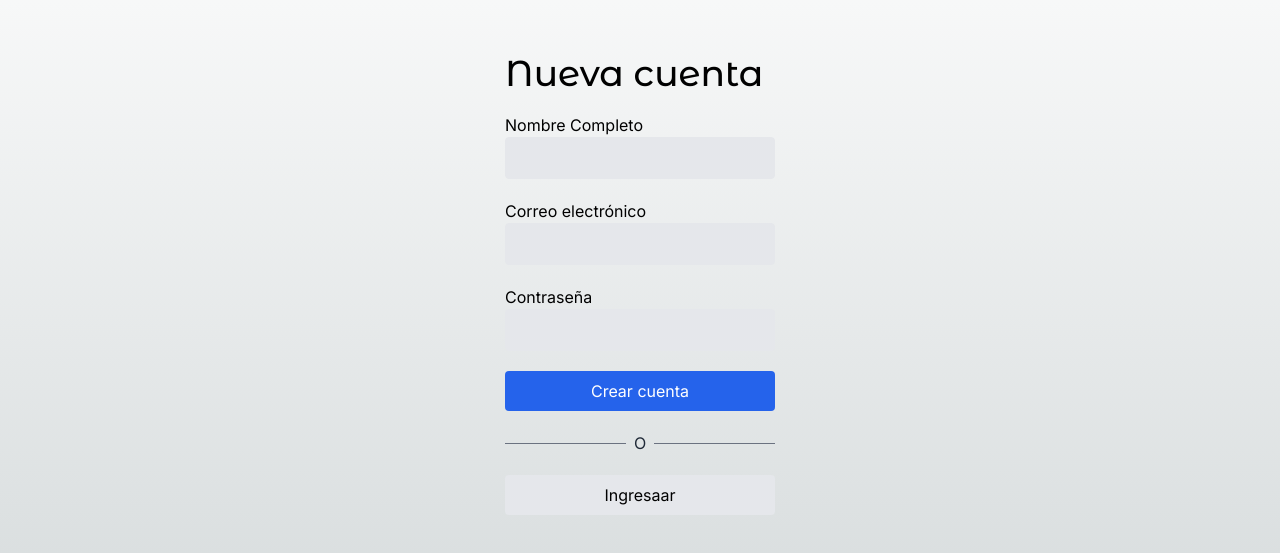
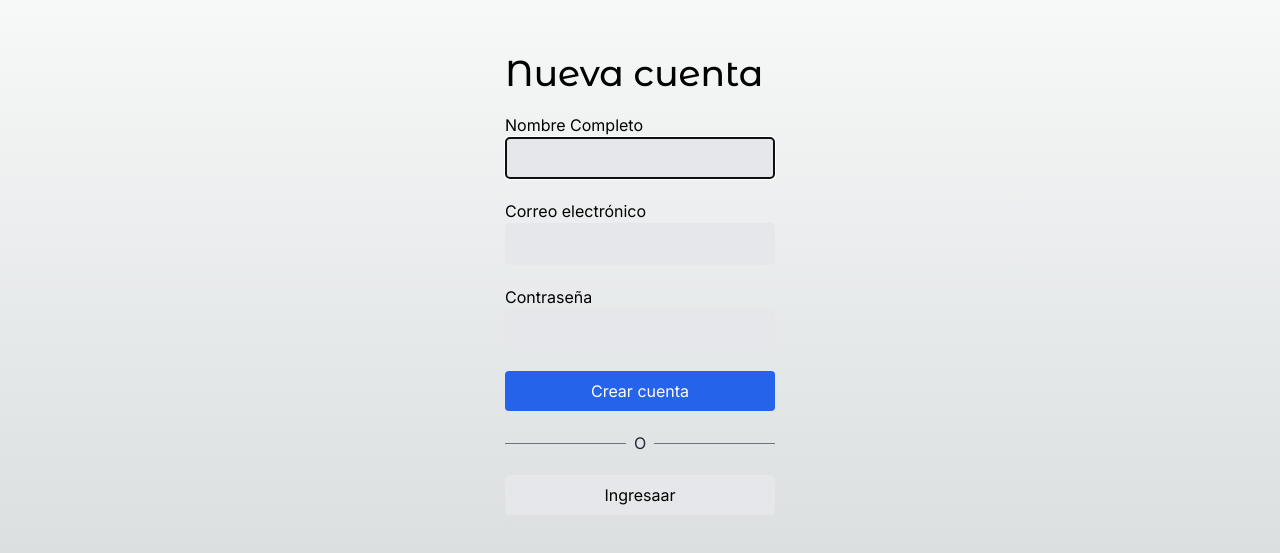
Before and after one commit to UrielQuiroz/teslo-shop, a Next.js app: page /auth/new-account in a window 1280 px wide. Shown: the part 155-708 px from the top of the page. Built offline with nearby package versions, Linux system fonts and the light colour scheme; no server answers.

Commit message:
react-hook-form - Formulario para crear usuarios

```diff
--- a/package.json
+++ b/package.json
@@ -17,6 +17,7 @@
     "next-auth": "^5.0.0-beta.29",
     "react": "19.1.0",
     "react-dom": "19.1.0",
+    "react-hook-form": "^7.62.0",
     "react-icons": "^5.5.0",
     "swiper": "^11.2.10",
     "zod": "^4.1.9",
--- a/src/app/auth/new-account/page.tsx
+++ b/src/app/auth/new-account/page.tsx
@@ -1,5 +1,5 @@
 import { titleFont } from '@/config/fonts';
-import Link from 'next/link';
+import { RegisterForm } from './ui/RegisterForm';
 
 export default function NewAccountPage() {
   return (
@@ -7,45 +7,7 @@ export default function NewAccountPage() {
 
       <h1 className={ `${ titleFont.className } text-4xl mb-5` }>Nueva cuenta</h1>
 
-      <div className="flex flex-col">
-
-        <label htmlFor="fullName">Nombre Completo</label>
-        <input
-          className="px-5 py-2 border bg-gray-200 rounded mb-5"
-          type="text" />
-
-        <label htmlFor="email">Correo electrónico</label>
-        <input
-          className="px-5 py-2 border bg-gray-200 rounded mb-5"
-          type="email" />
-
-
-        <label htmlFor="email">Contraseña</label>
-        <input
-          className="px-5 py-2 border bg-gray-200 rounded mb-5"
-          type="email" />
-
-        <button
-
-          className="btn-primary">
-          Crear cuenta
-        </button>
-
-
-        {/* divisor l ine */ }
-        <div className="flex items-center my-5">
-          <div className="flex-1 border-t border-gray-500"></div>
-          <div className="px-2 text-gray-800">O</div>
-          <div className="flex-1 border-t border-gray-500"></div>
-        </div>
-
-        <Link
-          href="/auth/login"
-          className="btn-secondary text-center">
-          Ingresaar
-        </Link>
-
-      </div>
+      <RegisterForm/>
     </main>
   );
 }
--- /dev/null
+++ b/src/app/auth/new-account/ui/RegisterForm.tsx
@@ -0,0 +1,75 @@
+'use client'
+
+import Link from "next/link"
+import { SubmitHandler, useForm } from "react-hook-form";
+
+type FormInputs = {
+  name: string;
+  email: string;
+  password: string;
+}
+
+export const RegisterForm = () => {
+
+    const { register, handleSubmit, formState: { errors } } = useForm<FormInputs>()
+
+    const onSubmit: SubmitHandler<FormInputs> = async (data) => {
+        const { name, email, password } = data;
+
+        console.log({ name, email, password })
+
+        // Server action
+    }
+
+    return (
+        <form onSubmit={ handleSubmit(onSubmit) } className="flex flex-col">
+
+            {
+                errors.name?.type === 'required' && (
+                    <span className="text-red-500">* El nombre es obligatorio</span>
+                )
+            }
+
+            <label htmlFor="fullName">Nombre Completo</label>
+            <input
+            className="px-5 py-2 border bg-gray-200 rounded mb-5"
+            type="text"
+            autoFocus
+            { ...register('name', { required: true }) } />
+
+            <label htmlFor="email">Correo electrónico</label>
+            <input
+            className="px-5 py-2 border bg-gray-200 rounded mb-5"
+            type="email"
+            { ...register('email', { required: true, pattern: /^[^\s@]+@[^\s@]+\.[^\s@]+$/ }) } />
+
+
+            <label htmlFor="password">Contraseña</label>
+            <input
+            className="px-5 py-2 border bg-gray-200 rounded mb-5"
+            type="password"
+            { ...register('password', { required: true }) } />
+
+            <button
+
+            className="btn-primary">
+            Crear cuenta
+            </button>
+
+
+            {/* divisor l ine */ }
+            <div className="flex items-center my-5">
+            <div className="flex-1 border-t border-gray-500"></div>
+            <div className="px-2 text-gray-800">O</div>
+            <div className="flex-1 border-t border-gray-500"></div>
+            </div>
+
+            <Link
+            href="/auth/login"
+            className="btn-secondary text-center">
+            Ingresaar
+            </Link>
+
+        </form>
+    )
+}
```
Also changed, not shown: 1 other file (tests, documents, lock files or other folders).
